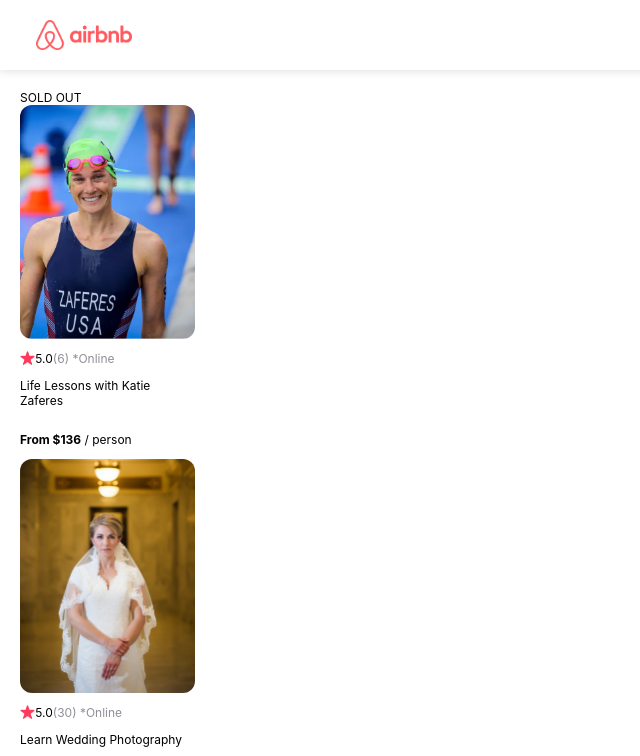
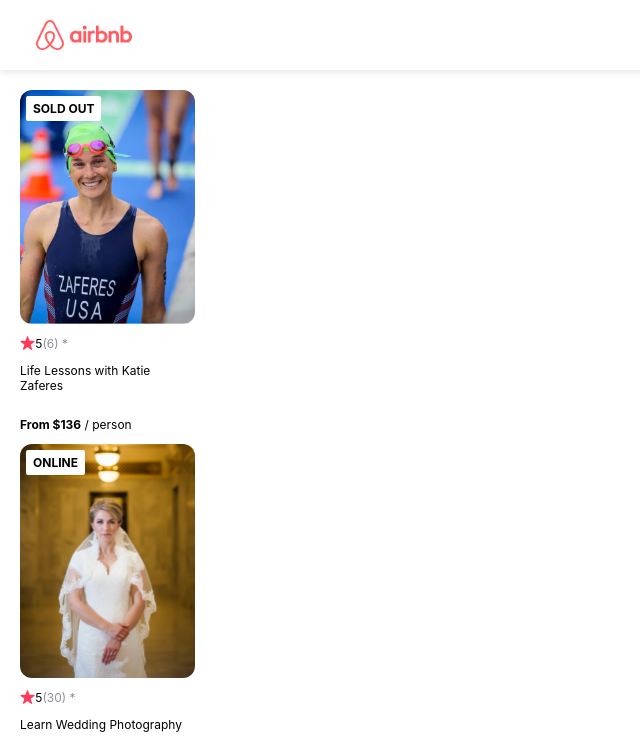
Before and after one commit to mr-nsin/airbnb-clone, a React (Create React App) app: page / in a window 1280 px wide. Shown: the top 756 px of the page, without its empty margins (0-640 px from the left). Built offline with nearby package versions, Linux system fonts and the light colour scheme.

Commit message:
Pass props as a single attribute and destructre inside component

```diff
--- a/src/App.js
+++ b/src/App.js
@@ -9,13 +9,7 @@
   const cards = Data.map(obj => {
     return <Card
         key={obj.id}
-        img={obj.coverImg}
-        rating={obj.stats.rating}
-        reviewCount={obj.stats.reviewCount}
-        country={obj.location}
-        title={obj.title}
-        price={obj.price}
-        openSpots={obj.openSpots}/>
+        item={obj}/>
   })
   return (
       <div>
--- a/src/components/Card.js
+++ b/src/components/Card.js
@@ -3,25 +3,25 @@
 export default function Card(props){
     // console.log(props)
     let badgeText
-    if(props.openSpots === 0){
+    if(props.item.openSpots === 0){
         badgeText = "SOLD OUT"
-    } else if (props.location === "Online"){
+    } else if (props.item.location === "Online"){
         badgeText = "ONLINE"
     }
-    console.log(badgeText)
+    console.log(props.item.location)
     return (
         <div className="card">
             {/* {props.openSpots === 0 && <div className="card--badge">SOLD OUT</div>} */}
-            {badgeText && <div className="card-badge">{badgeText}</div>}
-            <img src={require(`../images/${props.img}`)} className="card--image"/>
+            {badgeText && <div className="card--badge">{badgeText}</div>}
+            <img src={require(`../images/${props.item.coverImg}`)} className="card--image"/>
             <div className="card--stats">
                 <img src={require('../images/star.png')} className="card--star"/>
-                <span>5.0</span>
-                <span className="gray">({props.reviewCount}) * </span>
-                <span className="gray">{props.country}</span>
+                <span>{props.item.stats.rating}</span>
+                <span className="gray">({props.item.stats.reviewCount}) * </span>
+                <span className="gray">{props.item.stats.country}</span>
             </div>
-            <p className="card--title">{props.title}</p>
-            <p className="card--price"><span className="bold">From ${props.price}</span> / person</p>
+            <p className="card--title">{props.item.title}</p>
+            <p className="card--price"><span className="bold">From ${props.item.price}</span> / person</p>
         </div>
     )
 }
```
